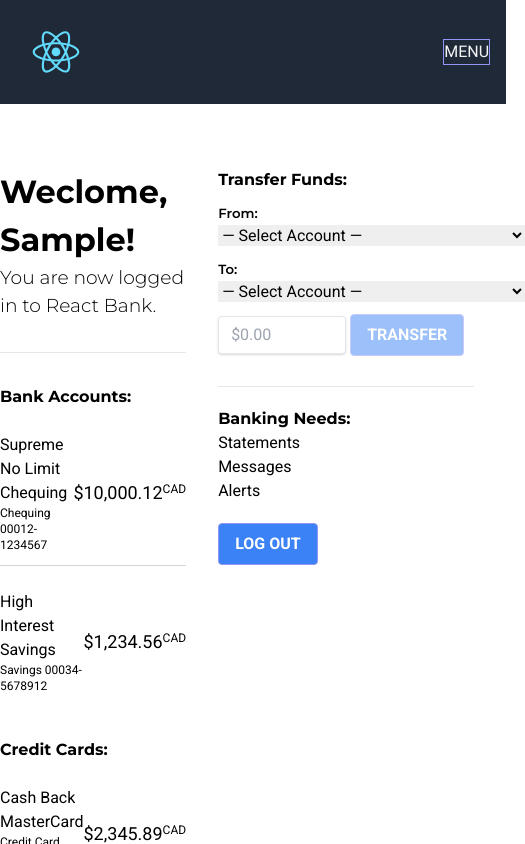
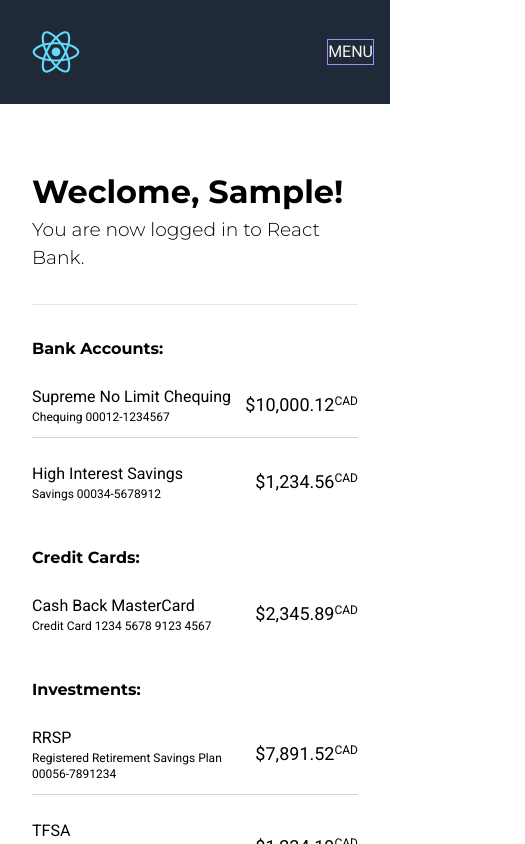
Before and after one commit to nugentmichael/react-bank, a React (Create React App) app: page / in a window 390 px wide. Both pictures are taken after typing "Sample", "Sample123" into the empty fields and a click on the button "LOG IN". Shown: the top 844 px of the page, 525 px wide, since content can reach past the window. Built offline with nearby package versions, Linux system fonts and the light colour scheme.

Commit message:
Add responsive layout fixes to the Portal page component.

```diff
--- a/src/layouts/Portal.js
+++ b/src/layouts/Portal.js
@@ -47,8 +47,8 @@ const Portal = (props) => {
 	}, [props.title, history, loggedIn, flag]);
 
 	return (
-		<div className="flex items-start justify-center py-8 w-full max-w-screen-xl">
-			<div className="w-1/2 text-left">
+		<div className="flex items-start justify-center flex-wrap md:flex-nowrap p-8 w-full max-w-screen-xl">
+			<div className="md:w-1/2 w-full text-left">
 				<div className="pt-8">
 					<h1 className="font-bold">Weclome{user && `, ${user}`}!</h1>
 					<h3>You are now logged in to React Bank.</h3>
```
